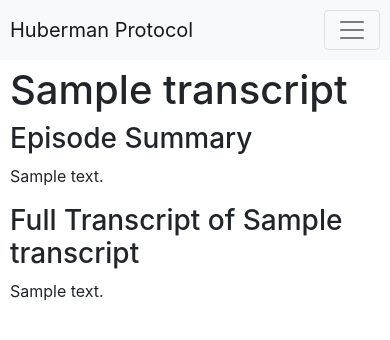
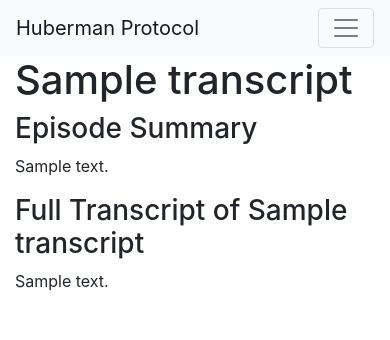
Before and after one commit to SGJIII/huberman-protocols-backend, a Flask app: a page that uses templates/blog_post.html in a window 390 px wide. Shown: the top 340 px of the page. Run offline with Flask 3, Linux system fonts and the light colour scheme; tables that the repository leaves empty hold one stand-in row (values such as "Sample post"); some libraries are stand-ins or nearby versions.

Commit message:
reverted blog mobile optimize

```diff
--- a/templates/blog_post.html
+++ b/templates/blog_post.html
@@ -2,31 +2,14 @@
 <html lang="en">
 <head>
     <meta charset="UTF-8">
-    <meta name="viewport" content="width=device-width, initial-scale=1.0">
     <title>{{ transcript.title }} - Huberman Protocol</title>
+    <meta name="description" content="{{ transcript.summary }}">
+    <meta name="keywords" content="Huberman, Podcast, Transcript, {{ transcript.title }}">
     <link rel="stylesheet" href="https://maxcdn.bootstrapcdn.com/bootstrap/4.5.2/css/bootstrap.min.css">
-    <style>
-        body {
-            padding-top: 56px;
-        }
-        .container {
-            max-width: 600px;
-            margin: 0 auto;
-            padding: 20px;
-        }
-        @media (max-width: 600px) {
-            .container {
-                padding: 10px;
-            }
-            .navbar {
-                padding: 10px;
-            }
-        }
-    </style>
 </head>
 <body>
     <!-- Navigation Bar -->
-    <nav class="navbar navbar-expand-lg navbar-light bg-light fixed-top">
+    <nav class="navbar navbar-expand-lg navbar-light bg-light">
         <a class="navbar-brand" href="/">Huberman Protocol</a>
         <button class="navbar-toggler" type="button" data-toggle="collapse" data-target="#navbarNav" aria-controls="navbarNav" aria-expanded="false" aria-label="Toggle navigation">
             <span class="navbar-toggler-icon"></span>
@@ -58,9 +41,5 @@
             {% endfor %}
         </div>
     </div>
-
-    <script src="https://code.jquery.com/jquery-3.5.1.min.js"></script>
-    <script src="https://cdnjs.cloudflare.com/ajax/libs/popper.js/1.16.0/umd/popper.min.js"></script>
-    <script src="https://maxcdn.bootstrapcdn.com/bootstrap/4.5.2/js/bootstrap.min.js"></script>
 </body>
 </html>
```
Also changed, not shown: templates/blog.html (+3 -26 lines).
